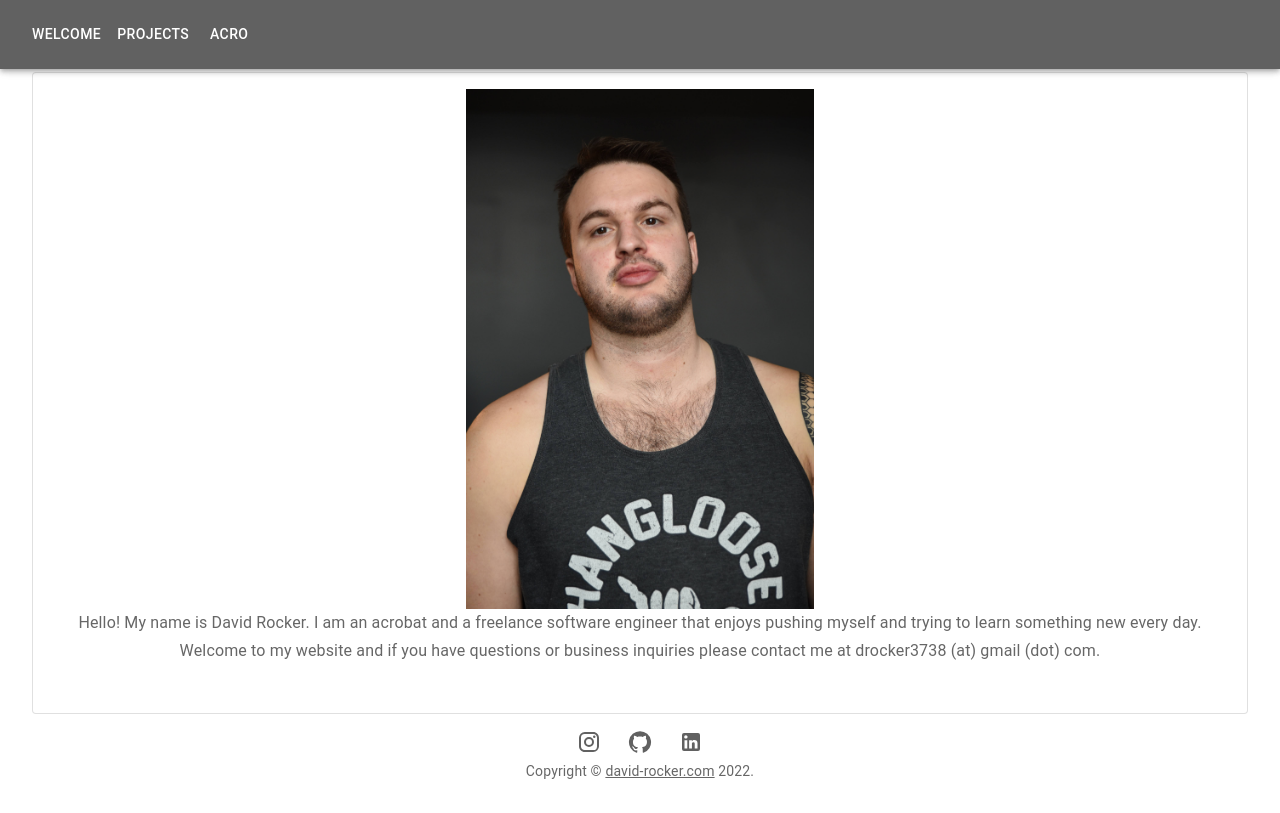
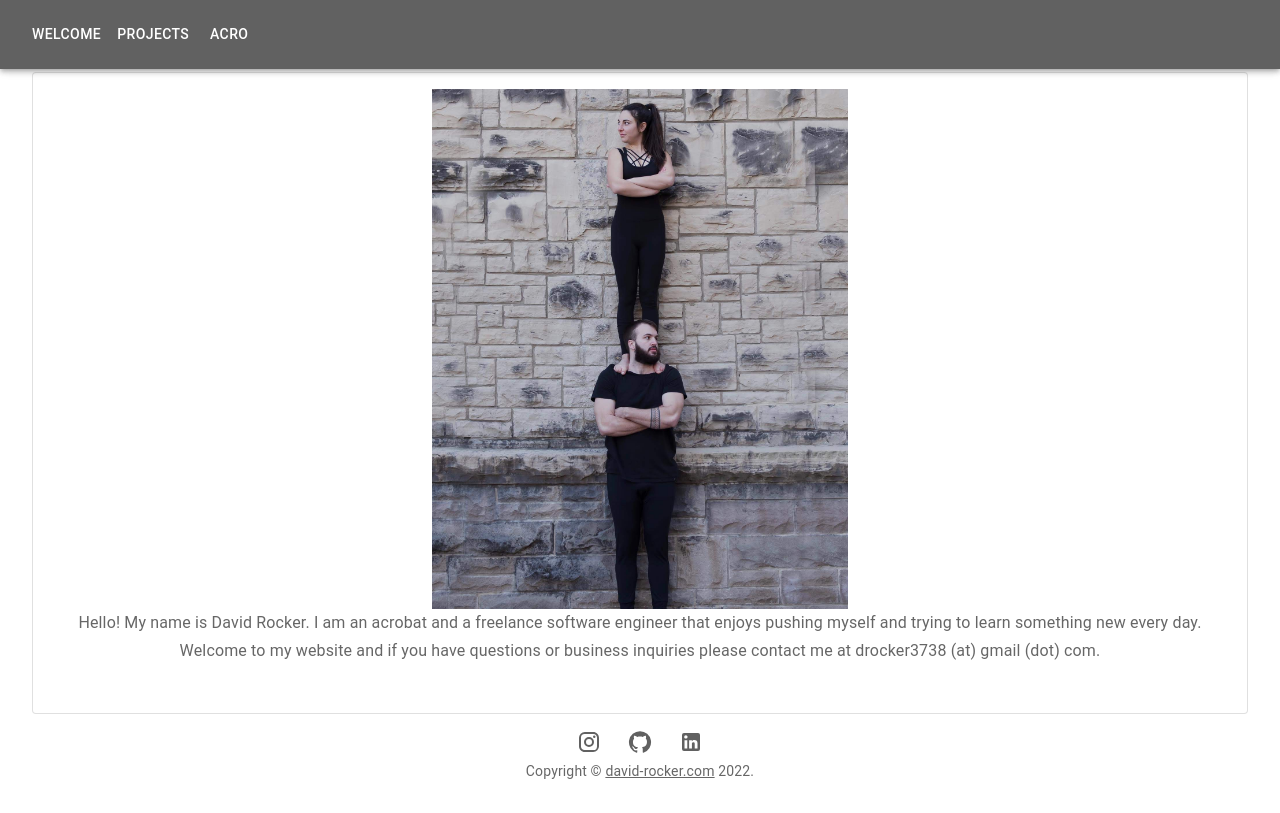
Before and after one commit to rockaflacka47/website, a React (Vite) app in the folder my-website/: page / in a window 1280 px wide. Built offline with nearby package versions, Linux system fonts and the light colour scheme.

Commit message:
updated picture

```diff
--- a/my-website/src/components/Intro.tsx
+++ b/my-website/src/components/Intro.tsx
@@ -25,7 +25,7 @@ export default function Intro() {
         <CardMedia
         component="img"
         sx={{ width: '45vw', height: '65vh', margin: 'auto', objectFit: 'contain'}}
-        image="/profile.jpg"
+        image="/2high.jpg"
         alt="David Rocker"
       />
           <Typography
```
